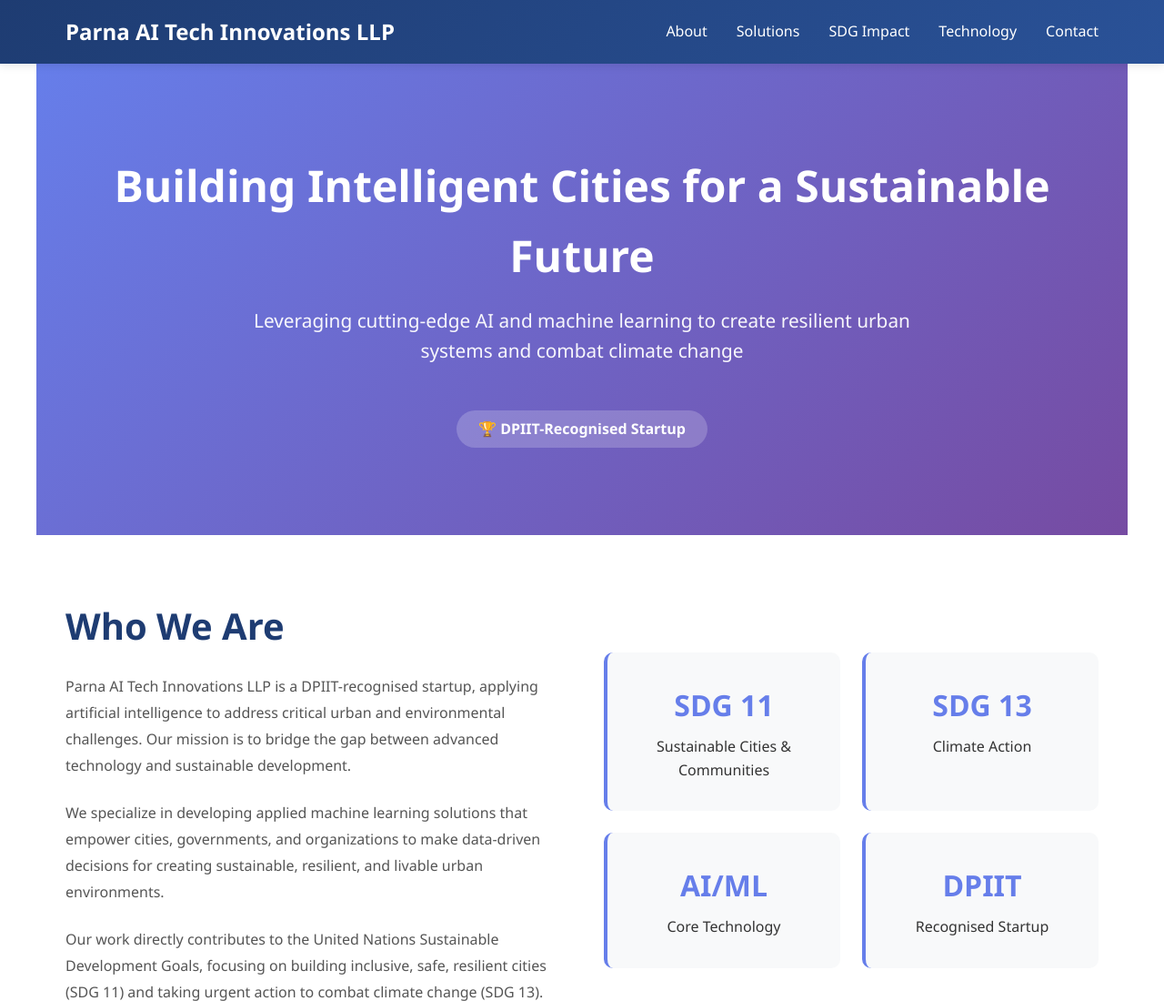
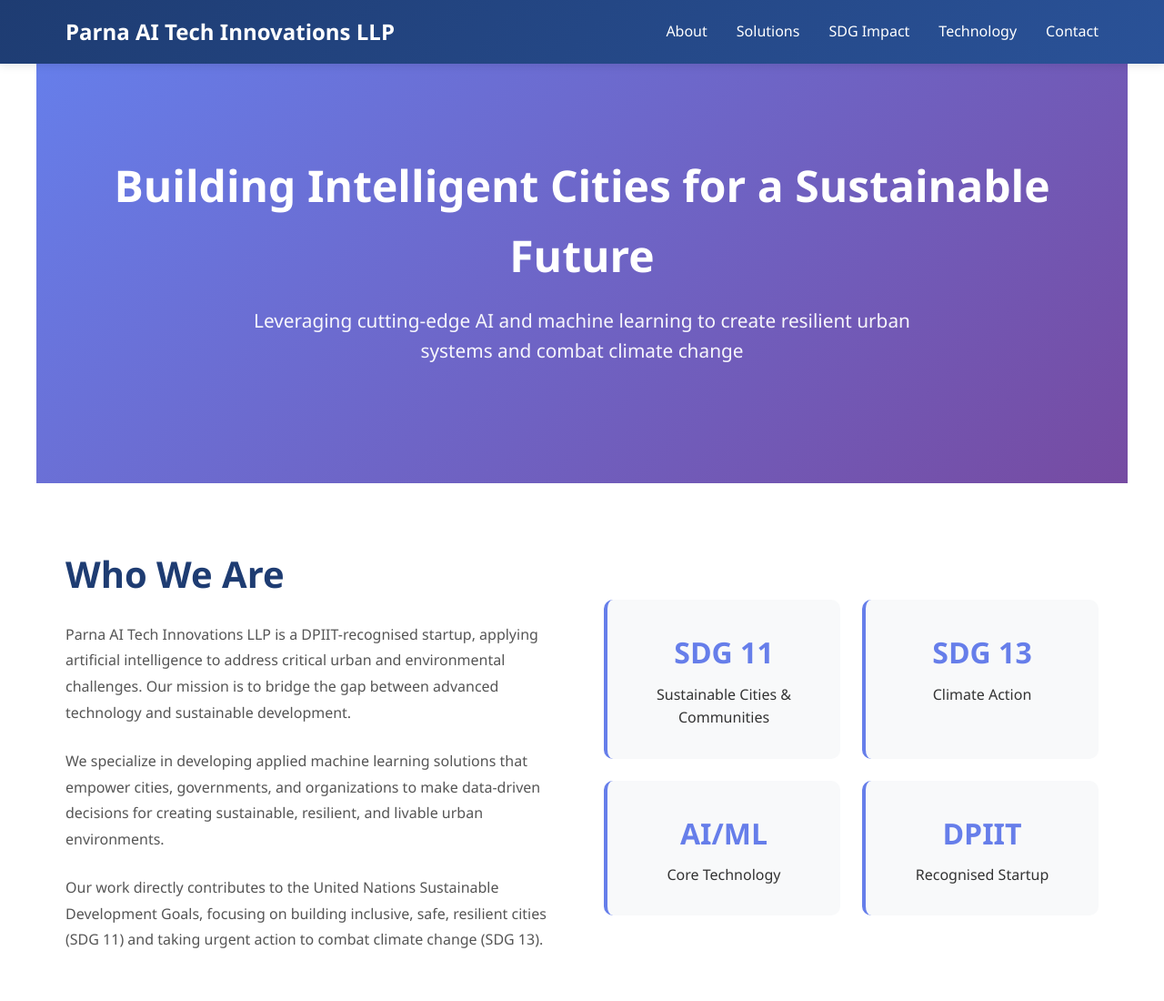
Before and after one commit to parnaaitech/ParnaAITech.github.io, a plain HTML site: page index.html in a window 1280 px wide. Shown: the top 1100 px of the page at 91% size. Drawn offline with Linux system fonts and the light colour scheme.

Commit message:
Update index.html

```diff
--- a/index.html
+++ b/index.html
@@ -331,7 +331,6 @@
     <section class="hero">
         <h1>Building Intelligent Cities for a Sustainable Future</h1>
         <p>Leveraging cutting-edge AI and machine learning to create resilient urban systems and combat climate change</p>
-        <div class="badge">🏆 DPIIT-Recognised Startup</div>
     </section>
 
     <section id="about">
```
